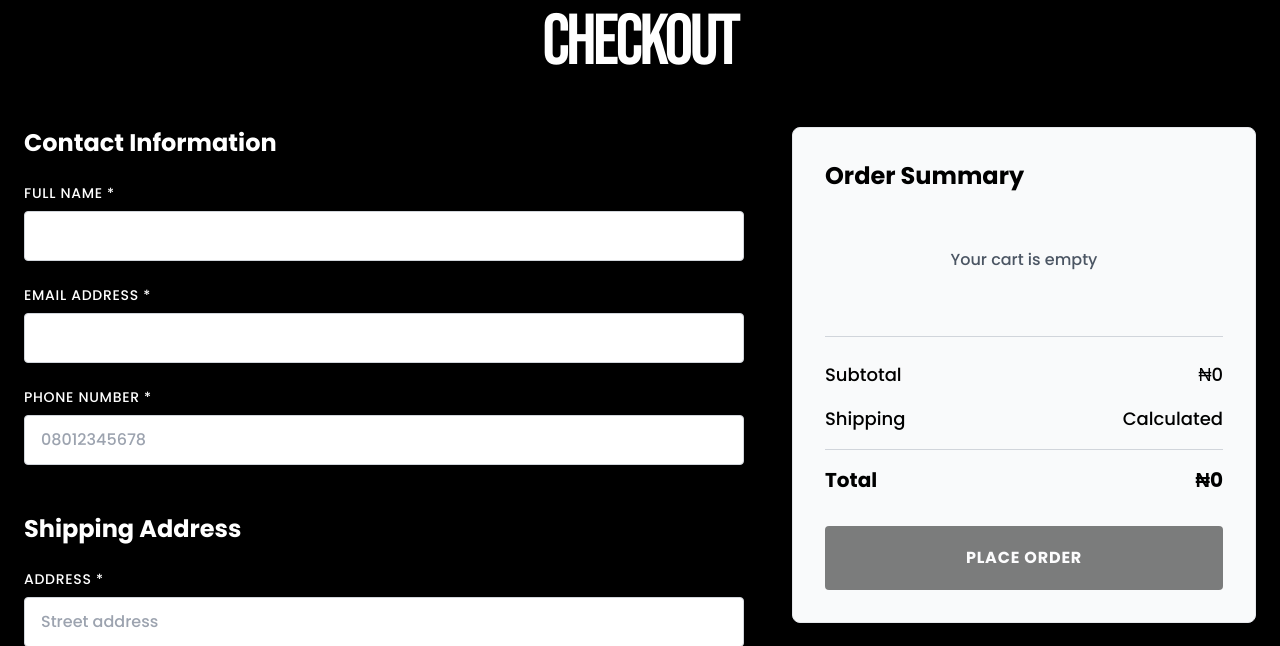
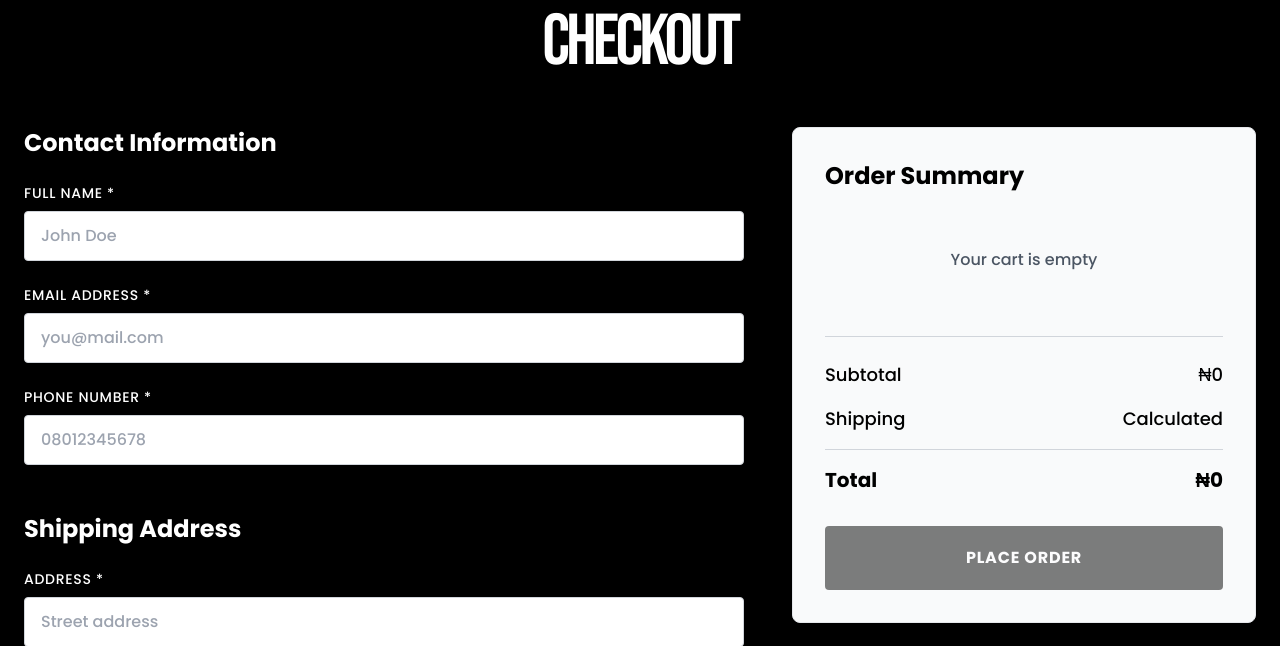
Before and after one commit to hoodranked01-maker/hoodranked, a Django app: page /checkout/ in a window 1280 px wide. Shown: the part 130-776 px from the top of the page. Run offline with Django 5.2, Linux system fonts and the light colour scheme; some libraries are stand-ins or nearby versions.

Commit message:
Update checkout.html

```diff
--- a/templates/store/checkout.html
+++ b/templates/store/checkout.html
@@ -95,18 +95,18 @@
                     <div class="space-y-6">
                         <div>
                             <label class="block text-sm font-medium uppercase tracking-wider mb-2">Full Name *</label>
-                            <input type="text" required
-                                   class="w-full px-4 py-3 border border-gray-300 rounded focus:outline-none focus:border-black">
+                            <input type="text" required placeholder="John Doe"
+                                   class="w-full px-4 py-3 border border-gray-300 rounded focus:outline-none focus:border-black text-black">
                         </div>
                         <div>
                             <label class="block text-sm font-medium uppercase tracking-wider mb-2">Email Address *</label>
-                            <input type="email" required
-                                   class="w-full px-4 py-3 border border-gray-300 rounded focus:outline-none focus:border-black">
+                            <input type="email" required placeholder="you@mail.com"
+                                   class="w-full px-4 py-3 border border-gray-300 rounded focus:outline-none focus:border-black text-black">
                         </div>
                         <div>
                             <label class="block text-sm font-medium uppercase tracking-wider mb-2">Phone Number *</label>
                             <input type="tel" required placeholder="08012345678"
-                                   class="w-full px-4 py-3 border border-gray-300 rounded focus:outline-none focus:border-black">
+                                   class="w-full px-4 py-3 border border-gray-300 rounded focus:outline-none focus:border-black text-black">
                         </div>
                     </div>
                 </section>
@@ -118,24 +118,24 @@
                         <div>
                             <label class="block text-sm font-medium uppercase tracking-wider mb-2">Address *</label>
                             <input type="text" required placeholder="Street address"
-                                   class="w-full px-4 py-3 border border-gray-300 rounded focus:outline-none focus:border-black">
+                                   class="w-full px-4 py-3 border border-gray-300 rounded focus:outline-none focus:border-black text-black">
                         </div>
                         <div class="grid grid-cols-1 md:grid-cols-2 gap-6">
                             <div>
                                 <label class="block text-sm font-medium uppercase tracking-wider mb-2">City *</label>
                                 <input type="text" required placeholder="Ibadan"
-                                       class="w-full px-4 py-3 border border-gray-300 rounded focus:outline-none focus:border-black">
+                                       class="w-full px-4 py-3 border border-gray-300 rounded focus:outline-none focus:border-black text-black">
                             </div>
                             <div>
                                 <label class="block text-sm font-medium uppercase tracking-wider mb-2">State *</label>
                                 <input type="text" required placeholder="Oyo"
-                                       class="w-full px-4 py-3 border border-gray-300 rounded focus:outline-none focus:border-black">
+                                       class="w-full px-4 py-3 border border-gray-300 rounded focus:outline-none focus:border-black text-black">
                             </div>
                         </div>
                         <div>
                             <label class="block text-sm font-medium uppercase tracking-wider mb-2">Additional Notes (optional)</label>
                             <textarea rows="3" placeholder="Apartment, suite, etc."
-                                      class="w-full px-4 py-3 border border-gray-300 rounded focus:outline-none focus:border-black"></textarea>
+                                      class="w-full px-4 py-3 border border-gray-300 rounded focus:outline-none focus:border-black text-black"></textarea>
                         </div>
                     </div>
                 </section>
```
